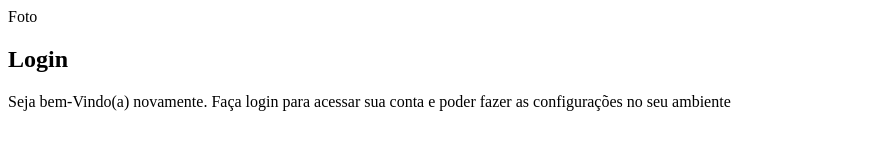
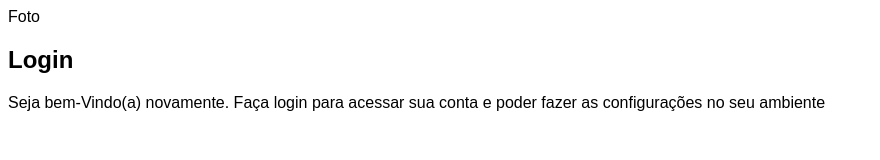
Before and after one commit to Likezaoo/projeto-login, a plain HTML site: page index.html in a window 1280 px wide. Shown: the whole page, without its empty margins (0-880 px from the left). Drawn offline with Linux system fonts and the light colour scheme.

Commit message:
atualizações

```diff
--- a/estilos/style.css
+++ b/estilos/style.css
@@ -5,3 +5,7 @@
    verde: #49a09d
    lilás: #5f2c82
 */
+
+body, html{
+    font-family: Arial, Helvetica, sans-serif;
+}
```
